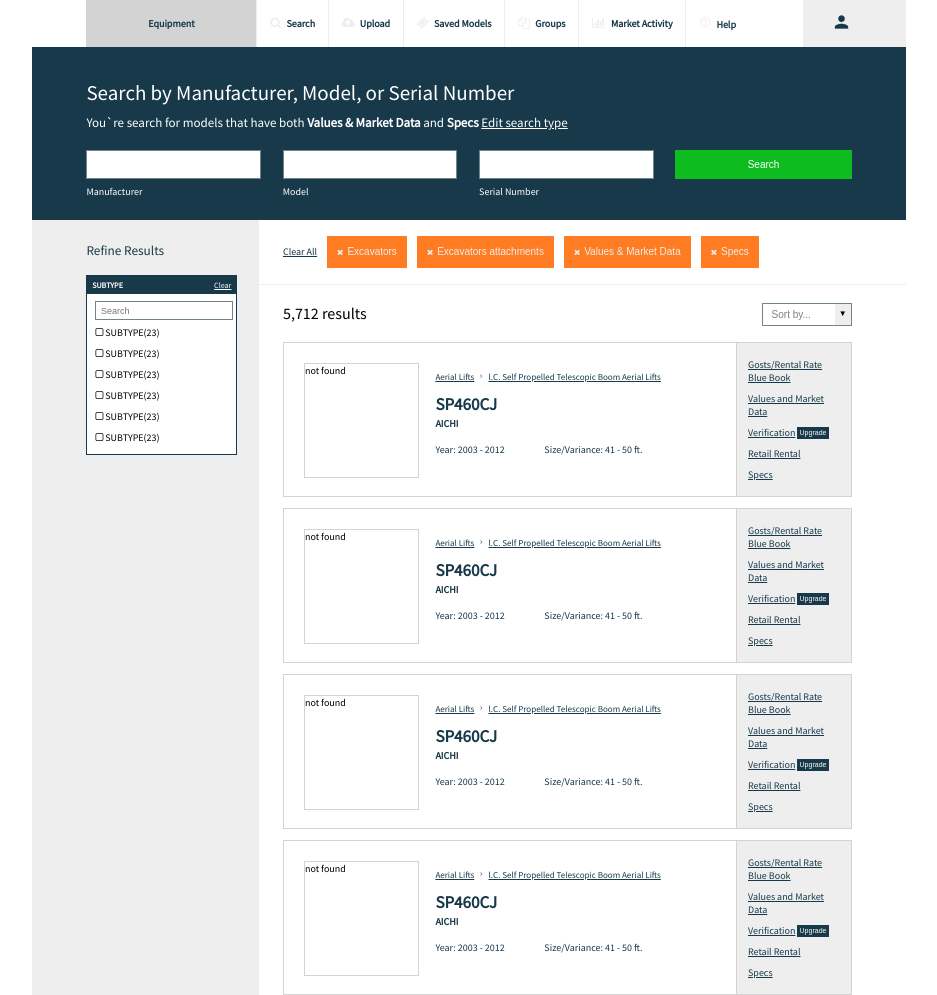
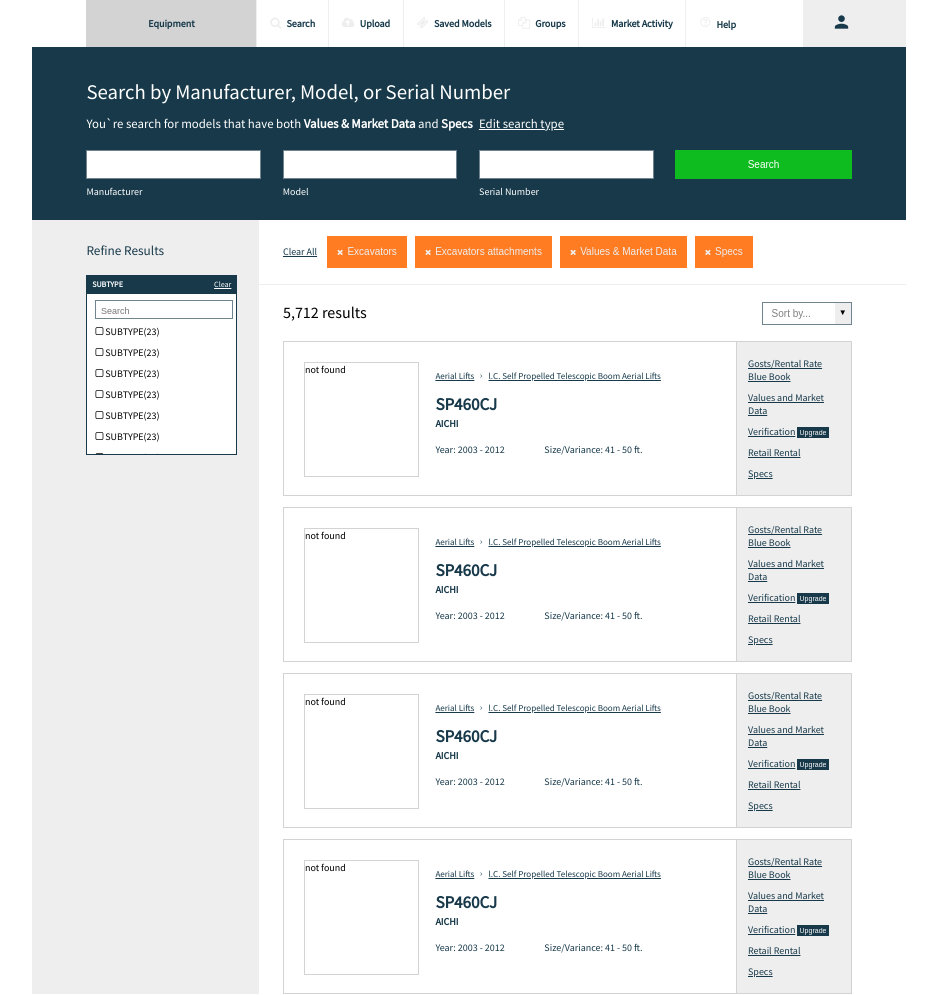
Before and after one commit to ZgerskiyVadim/responsive-layout, a website: page index.html in a window 1280 px wide. Shown: the whole page, without its empty margins (171-1108 px from the left). Drawn offline with Linux system fonts and the light colour scheme.

Commit message:
Change styles

```diff
--- a/css/style.scss
+++ b/css/style.scss
@@ -88,15 +88,23 @@
     .search__container {
       h3 {
         margin: 0.5rem 0;
-        font-size: 21px;
+        font-size: 1.3em;
         font-weight: 400;
       }
-      p {
-        margin: 0.5rem 0;
-        font-size: 13px;
-      }
-      a {
-        color: white;
+      .search__container__description {
+        display: flex;
+        align-items: baseline;
+        margin: 0.6rem 0 0.5rem 0;
+        font-size: 0.8em;
+        h6 {
+          margin: 0;
+          font-size: 1em;
+          font-weight: 400;
+        }
+        a {
+          margin-left: 0.5em;
+          color: white;
+        }
       }
       .search__container__form {
         display: flex;
@@ -199,7 +207,7 @@
     }
     .main-content {
       width: 100%;
-      .main-content__search-tags {
+      .search-tags {
         display: flex;
         align-items: center;
         padding: 1em $padding-sections 1em 1.5em;
@@ -213,7 +221,7 @@
         button {
           height: 32px;
           padding: 0 1em;
-          margin-right: 1em;
+          margin-right: 0.8em;
           font-size: 10px;
           background-color: $background-orange;
           color: $background-grey;
--- a/index.html
+++ b/index.html
@@ -62,12 +62,13 @@
             <h3>
                 Search by Manufacturer, Model, or Serial Number
             </h3>
-            <p>
-                You`re search for models that have both
-                <b>Values & Market Data</b> and
-                <b>Specs</b>
+            <div class="search__container__description">
+                <h6>
+                    You`re search for models that have both
+                    <b>Values & Market Data</b> and <b>Specs</b>
+                </h6>
                 <a href="">Edit search type</a>
-            </p>
+            </div>
             <form class="search__container__form">
                 <div class="form-control">
                     <input type="text">
@@ -132,7 +133,7 @@
         </aside>
 
         <div class="main-content">
-            <section class="main-content__search-tags">
+            <section class="search-tags">
                 <a href="">Clear All</a>
                 <button><i class="fa fa-close"></i>Excavators</button>
                 <button><i class="fa fa-close"></i>Excavators attachments</button>
@@ -154,7 +155,7 @@
                 <section class="sorted-items__list">
                     <article class="sorted-items__list__item">
                         <section class="content">
-                            <span class="content__image">not found</span>
+                            <figure class="content__image">not found</figure>
                             <div class="content__info">
                                 <header class="content__info__sections">
                                     <a href="">Aerial Lifts</a>
@@ -215,7 +216,7 @@
                     </article>
                     <article class="sorted-items__list__item">
                         <section class="content">
-                            <span class="content__image">not found</span>
+                            <figure class="content__image">not found</figure>
                             <div class="content__info">
                                 <header class="content__info__sections">
                                     <a href="">Aerial Lifts</a>
@@ -276,7 +277,7 @@
                     </article>
                     <article class="sorted-items__list__item">
                         <section class="content">
-                            <span class="content__image">not found</span>
+                            <figure class="content__image">not found</figure>
                             <div class="content__info">
                                 <header class="content__info__sections">
                                     <a href="">Aerial Lifts</a>
@@ -337,7 +338,7 @@
                     </article>
                     <article class="sorted-items__list__item">
                         <section class="content">
-                            <span class="content__image">not found</span>
+                            <figure class="content__image">not found</figure>
                             <div class="content__info">
                                 <header class="content__info__sections">
                                     <a href="">Aerial Lifts</a>
```
Also changed, not shown: css/style.css.
